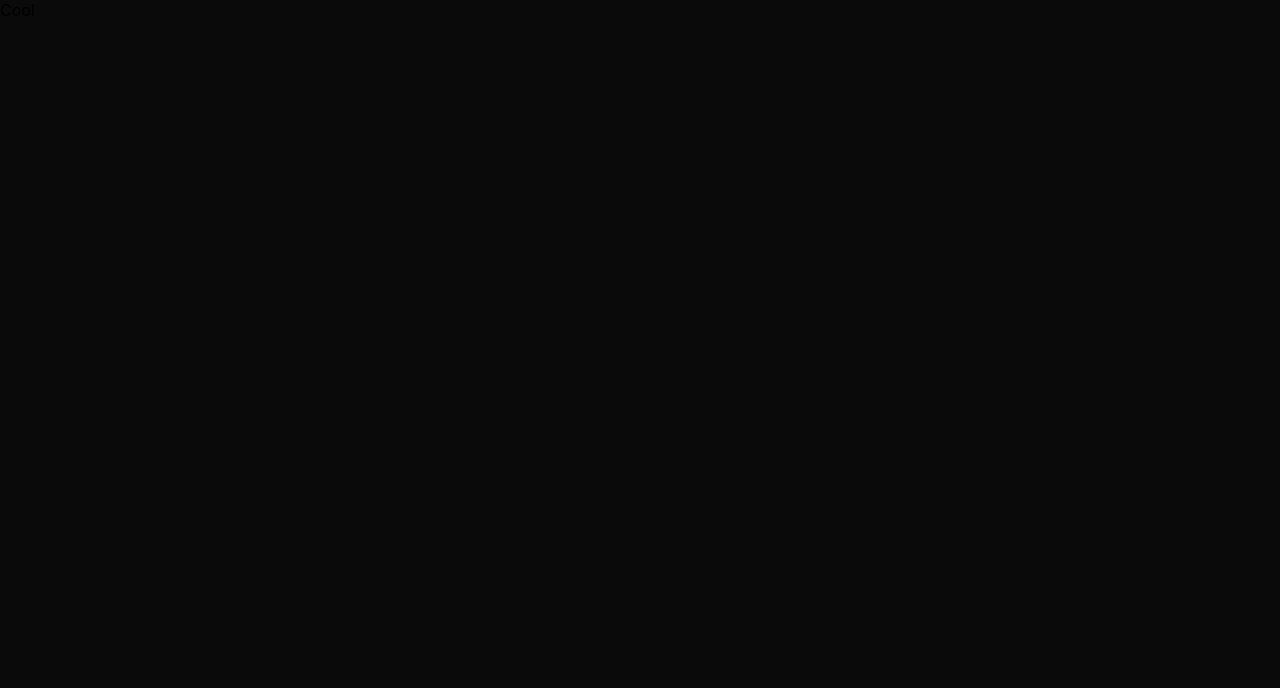
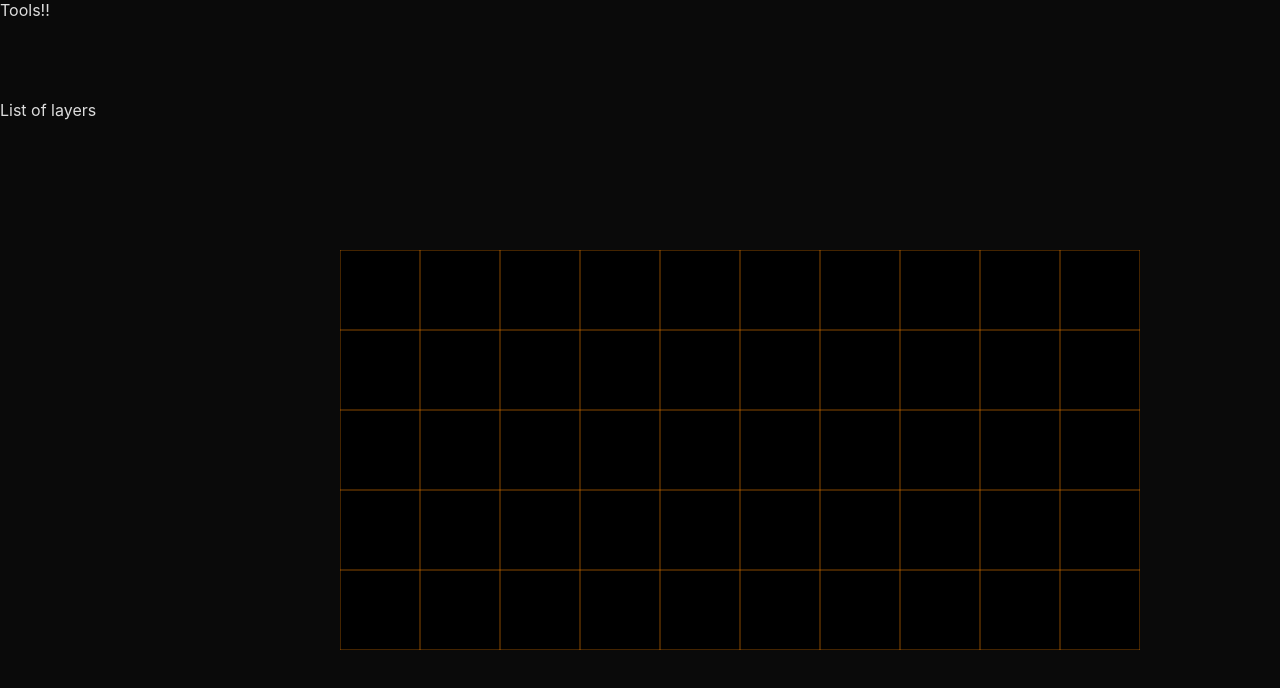
Before and after one commit to niklasmh/knithub, a React (Create React App) app: page / in a window 1280 px wide. Shown: the top 688 px of the page. Built offline with nearby package versions, Linux system fonts and the light colour scheme.

Commit message:
Add components together to the main App component and fix grid layout

```diff
--- a/src/App.css
+++ b/src/App.css
@@ -1,5 +1,25 @@
 .App {
   background: #0a0a0a;
-  min-height: 100vh;
+  color: #ddd;
+  height: 100vh;
   width: 100vw;
+  display: grid;
+  grid-template-columns: 200px 1fr;
+  grid-template-rows: 100px 1fr;
+  grid-template-areas:
+    'tools tools'
+    'layers canvas';
 }
+
+.App > :nth-child(1) {
+  grid-area: tools;
+}
+
+.App > :nth-child(2) {
+  grid-area: layers;
+}
+
+.App > :nth-child(3) {
+  grid-area: canvas;
+  overflow: auto;
+}
--- a/src/App.tsx
+++ b/src/App.tsx
@@ -1,9 +1,52 @@
 import React, { Component } from 'react'
 import './App.css'
 
-class App extends Component {
+import Toolbar from './components/Toolbar'
+import Canvas from './components/Canvas'
+import Layers from './components/Layers'
+
+import { Grid } from './models/grid'
+
+interface IProps {}
+
+interface IState {
+  grid: Grid
+  scale: [number, number]
+}
+
+class App extends Component<IProps, IState> {
+  constructor(props: IProps) {
+    super(props)
+
+    const grid: Grid = {
+      start: { x: 0, y: 0 },
+      width: 10,
+      height: 5
+    }
+
+    this.state = {
+      grid,
+      scale: [80, 80]
+    }
+  }
+
   render() {
-    return <div className="App">Cool</div>
+    const {
+      grid,
+      scale: [width, height]
+    } = this.state
+
+    return (
+      <div className="App">
+        <Toolbar />
+        <Layers />
+        <Canvas
+          width={width * grid.width}
+          height={height * grid.height}
+          grid={grid}
+        />
+      </div>
+    )
   }
 }
 
```
